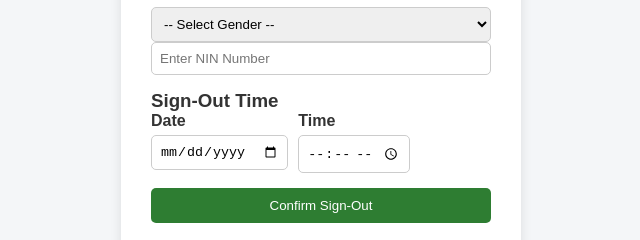
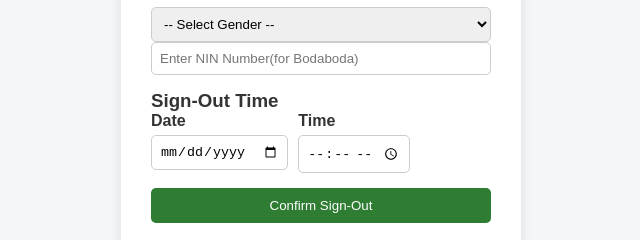
Before and after one commit to carolnansubuga/ParkEase, a plain HTML site: page signout.html in a window 1280 px wide. Shown: the part 543-783 px from the top of the page, 319-959 px from the left. Drawn offline with Linux system fonts and the light colour scheme.

Commit message:
Same changes with register.html.

```diff
--- a/signout.html
+++ b/signout.html
@@ -62,7 +62,7 @@
                 </select>
 
                 <!-- Receiver NIN -->
-                <input type="text" id="receiver_nin" name="receiver_nin" placeholder="Enter NIN Number" required>
+                <input type="text" id="receiver_nin" name="receiver_nin" placeholder="Enter NIN Number(for Bodaboda)" required>
             </div>
 
             <!-- Sign-out date and time section -->
```
